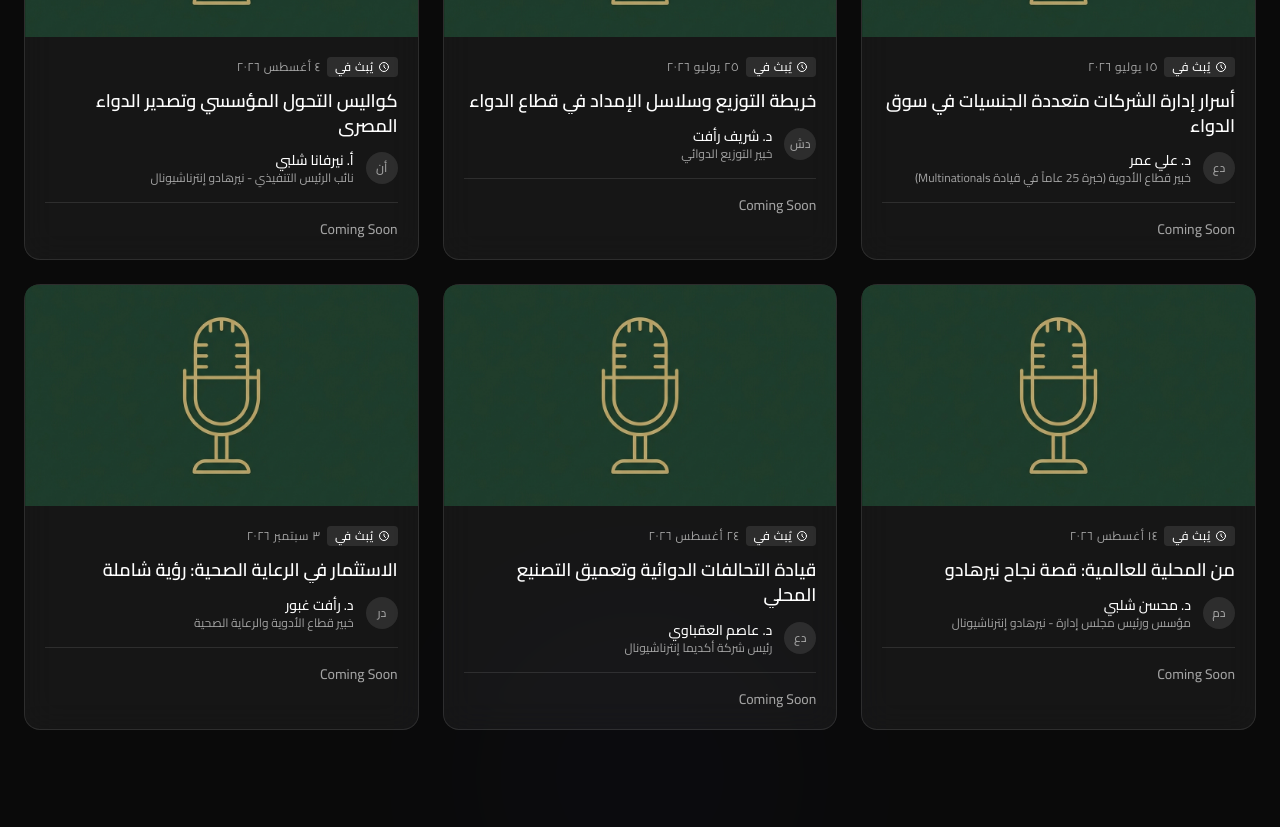
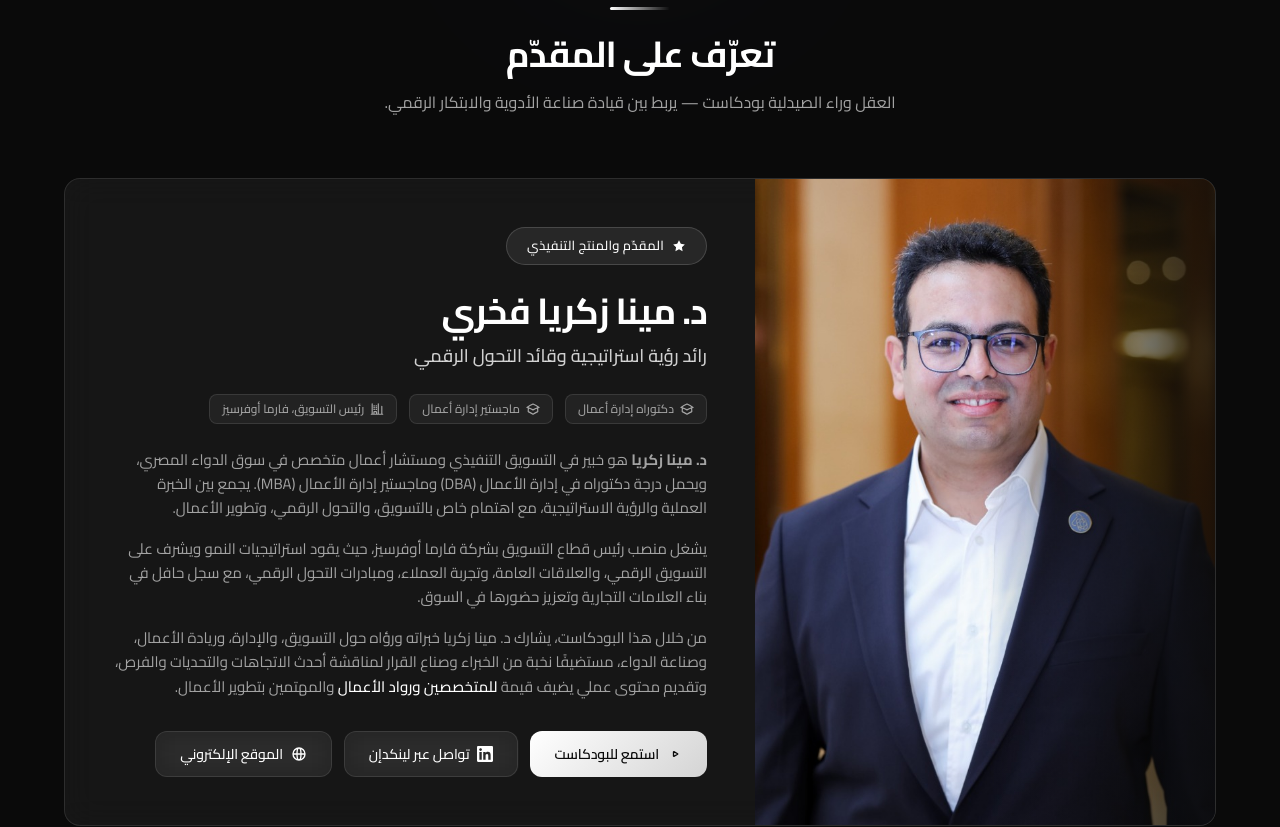
Before and after one commit to AbdallahElbadry/alsaydaliyah-web, a Next.js app: page /ar in a window 1280 px wide. Shown: the part 1280-2107 px from the top of the page. Built offline with nearby package versions, Linux system fonts and the light colour scheme; no server answers.

Commit message:
feat: migrate mock episodes to Sanity & add website link to about section

```diff
--- a/app/[lang]/dictionaries/ar.json
+++ b/app/[lang]/dictionaries/ar.json
@@ -42,7 +42,8 @@
     "bio3highlight": "للمتخصصين ورواد الأعمال",
     "bio3suffix": "والمهتمين بتطوير الأعمال.",
     "ctaListen": "استمع للبودكاست",
-    "ctaLinkedIn": "تواصل عبر لينكدإن"
+    "ctaLinkedIn": "تواصل عبر لينكدإن",
+    "ctaWebsite": "الموقع الإلكتروني"
   },
   "newsletter": {
     "title": "ابقَ على اطلاع",
--- a/app/[lang]/dictionaries/en.json
+++ b/app/[lang]/dictionaries/en.json
@@ -42,7 +42,8 @@
     "bio3highlight": "digital innovation and customer-centricity",
     "bio3suffix": "are always at the forefront of his operations.",
     "ctaListen": "Listen to the Podcast",
-    "ctaLinkedIn": "Connect on LinkedIn"
+    "ctaLinkedIn": "Connect on LinkedIn",
+    "ctaWebsite": "Website"
   },
   "newsletter": {
     "title": "Stay in the Loop",
--- a/app/[lang]/page.tsx
+++ b/app/[lang]/page.tsx
@@ -8,77 +8,13 @@
 import NewsletterForm from "./components/NewsletterForm";
 import HeroVideo from "./components/HeroVideo";
 
-/* ─── Mock data — used when Sanity has no episodes yet ─── */
-const MOCK_EPISODES: Episode[] = [
-  {
-    _id: "ep-001",
-    title: "أسرار إدارة الشركات متعددة الجنسيات في سوق الدواء",
-    slug: { current: "episode-1-ali-omar" },
-    publishedAt: "2026-07-15T13:00:00Z",
-    guestName: "د. علي عمر",
-    guestTitle: "خبير قطاع الأدوية (خبرة 25 عاماً في قيادة Multinationals)",
-    status: "upcoming",
-    airDate: "2026-07-15T13:00:00Z",
-  },
-  {
-    _id: "ep-002",
-    title: "خريطة التوزيع وسلاسل الإمداد في قطاع الدواء",
-    slug: { current: "episode-2-sherif-raafat" },
-    publishedAt: "2026-07-25T13:00:00Z",
-    guestName: "د. شريف رأفت",
-    guestTitle: "خبير التوزيع الدوائي",
-    status: "upcoming",
-    airDate: "2026-07-25T13:00:00Z",
-  },
-  {
-    _id: "ep-003",
-    title: "كواليس التحول المؤسسي وتصدير الدواء المصري",
-    slug: { current: "episode-3-nirvana-shalaby" },
-    publishedAt: "2026-08-04T13:00:00Z",
-    guestName: "أ. نيرفانا شلبي",
-    guestTitle: "نائب الرئيس التنفيذي - نيرهادو إنترناشيونال",
-    status: "upcoming",
-    airDate: "2026-08-04T13:00:00Z",
-  },
-  {
-    _id: "ep-004",
-    title: "من المحلية للعالمية: قصة نجاح نيرهادو",
-    slug: { current: "episode-4-mohsen-shalaby" },
-    publishedAt: "2026-08-14T13:00:00Z",
-    guestName: "د. محسن شلبي",
-    guestTitle: "مؤسس ورئيس مجلس إدارة - نيرهادو إنترناشيونال",
-    status: "upcoming",
-    airDate: "2026-08-14T13:00:00Z",
-  },
-  {
-    _id: "ep-005",
-    title: "قيادة التحالفات الدوائية وتعميق التصنيع المحلي",
-    slug: { current: "episode-5-asem-el-okbawy" },
-    publishedAt: "2026-08-24T13:00:00Z",
-    guestName: "د. عاصم العقباوي",
-    guestTitle: "رئيس شركة أكديما إنترناشيونال",
-    status: "upcoming",
-    airDate: "2026-08-24T13:00:00Z",
-  },
-  {
-    _id: "ep-006",
-    title: "الاستثمار في الرعاية الصحية: رؤية شاملة",
-    slug: { current: "episode-6-raafat-ghabbour" },
-    publishedAt: "2026-09-03T13:00:00Z",
-    guestName: "د. رأفت غبور",
-    guestTitle: "خبير قطاع الأدوية والرعاية الصحية",
-    status: "upcoming",
-    airDate: "2026-09-03T13:00:00Z",
-  }
-];
-
 /* ─── Data fetching ─── */
 async function getEpisodes(): Promise<Episode[]> {
   try {
     const episodes = await client.fetch<Episode[]>(EPISODES_QUERY);
-    return episodes && episodes.length > 0 ? episodes : MOCK_EPISODES;
+    return episodes || [];
   } catch {
-    return MOCK_EPISODES;
+    return [];
   }
 }
 
@@ -442,6 +378,17 @@
                     </svg>
                     {dict.about.ctaLinkedIn}
                   </a>
+                  <a
+                    href="https://mina-zakaria.com/"
+                    target="_blank"
+                    rel="noopener noreferrer"
+                    className="btn-glass !text-sm !py-3 !px-6"
+                  >
+                    <svg className="w-4 h-4" fill="none" stroke="currentColor" viewBox="0 0 24 24">
+                      <path strokeLinecap="round" strokeLinejoin="round" strokeWidth={2} d="M21 12a9 9 0 01-9 9m9-9a9 9 0 00-9-9m9 9H3m9 9a9 9 0 01-9-9m9 9c1.657 0 3-4.03 3-9s-1.343-9-3-9m0 18c-1.657 0-3-4.03-3-9s1.343-9 3-9m-9 9a9 9 0 019-9" />
+                    </svg>
+                    {dict.about.ctaWebsite}
+                  </a>
                 </div>
               </div>
             </div>
```
